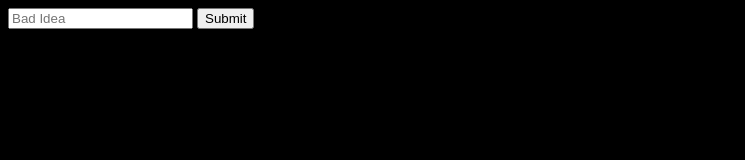
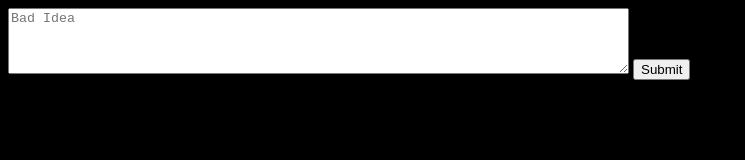
Before and after one commit to jeff-hamm/ideas, a plain HTML site: page index.html in a window 1280 px wide. Shown: the whole page, without its empty margins (0-745 px from the left). Drawn offline with Linux system fonts and the light colour scheme.

Commit message:
Update index.html

```diff
--- a/index.html
+++ b/index.html
@@ -4,7 +4,7 @@
   method="POST"
   action="https://script.google.com/macros/s/AKfycbxZW9m8qrg1501jdRvMHZzJCaC6IJuKVtFWpauKgIiM61CXzhw2tAAY4n-F0emBnfNe/exec"
 >
-  <input name="Idea" type="text" placeholder="Bad Idea" required>
+  <textarea name="Idea" id="Idea" placeholder="Bad Idea" rows="4" cols="75"></textarea>
   <button type="submit">Submit</button>
 </form>
 </body>
```
